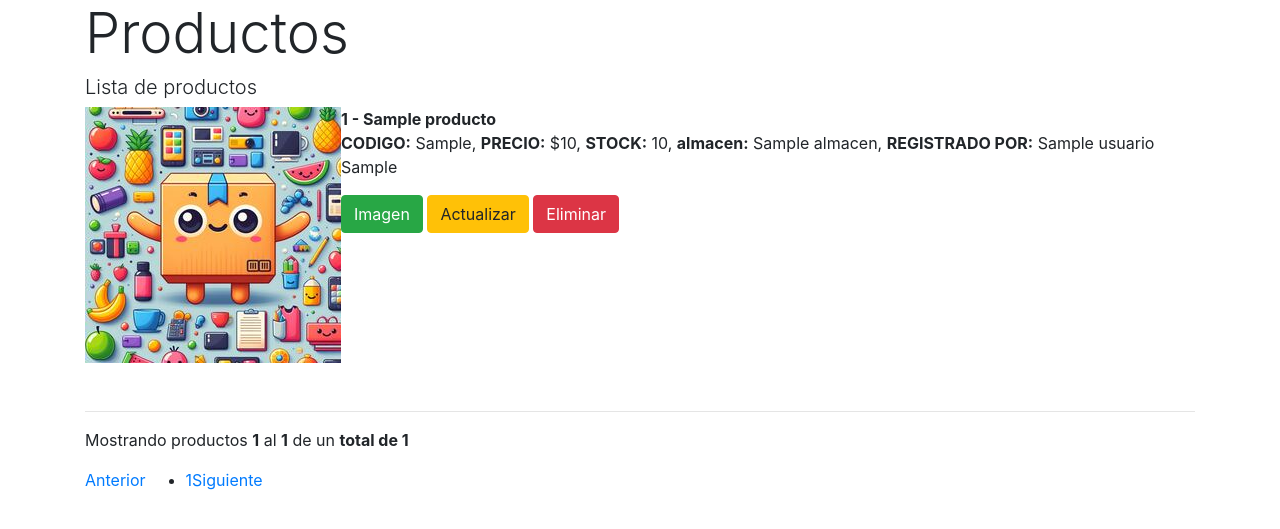
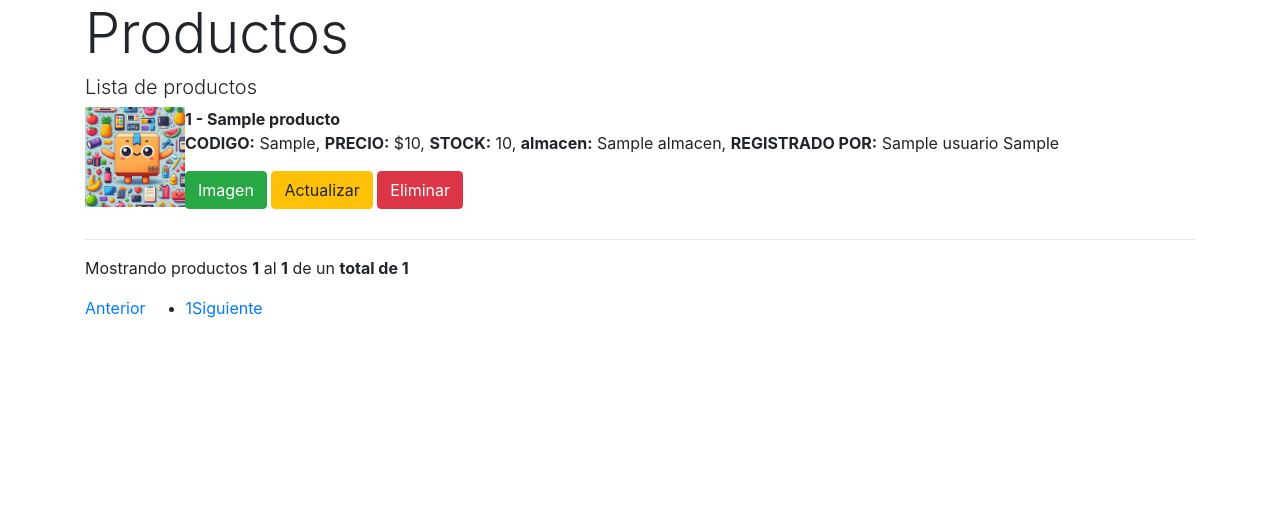
Before and after one commit to maldagar150/maxinventoryphp, a PHP site: page /index.php?vista=product_list in a window 1280 px wide. Shown: the part 86-615 px from the top of the page. Run offline with PHP 8.4, Linux system fonts and the light colour scheme; the visitor is signed in with stand-in values (Sample User, id 1); tables that the repository leaves empty or names only in its code hold one stand-in row (values such as "Sample post").

Commit message:
Version 6.0

```diff
--- a/php/producto_lista.php
+++ b/php/producto_lista.php
@@ -39,14 +39,10 @@
 		$pag_inicio=$inicio+1;
 		foreach($datos as $rows){
 			$tabla.='
-				<article class="media">
-			        <figure class="media-left">
-			            <p class="image is-64x64">';
-			            if(is_file("./img/producto/".$rows['producto_foto'])){
-			            	$tabla.='<img src="./img/producto/'.$rows['producto_foto'].'">';
-			            }else{
-			            	$tabla.='<img src="./img/producto.png">';
-			            }
+			<article class="media">
+			<figure class="media-left">
+				<img src="' . (is_file("./img/producto/" . $rows['producto_foto']) ? "./img/producto/" . $rows['producto_foto'] : "./img/producto.png") . '" class="img-fluid" style="width: 100px; height: 100px;" alt="Producto">
+			</figure>';
 			   $tabla.='</p>
 			        </figure>
 			        <div class="media-content">
```
